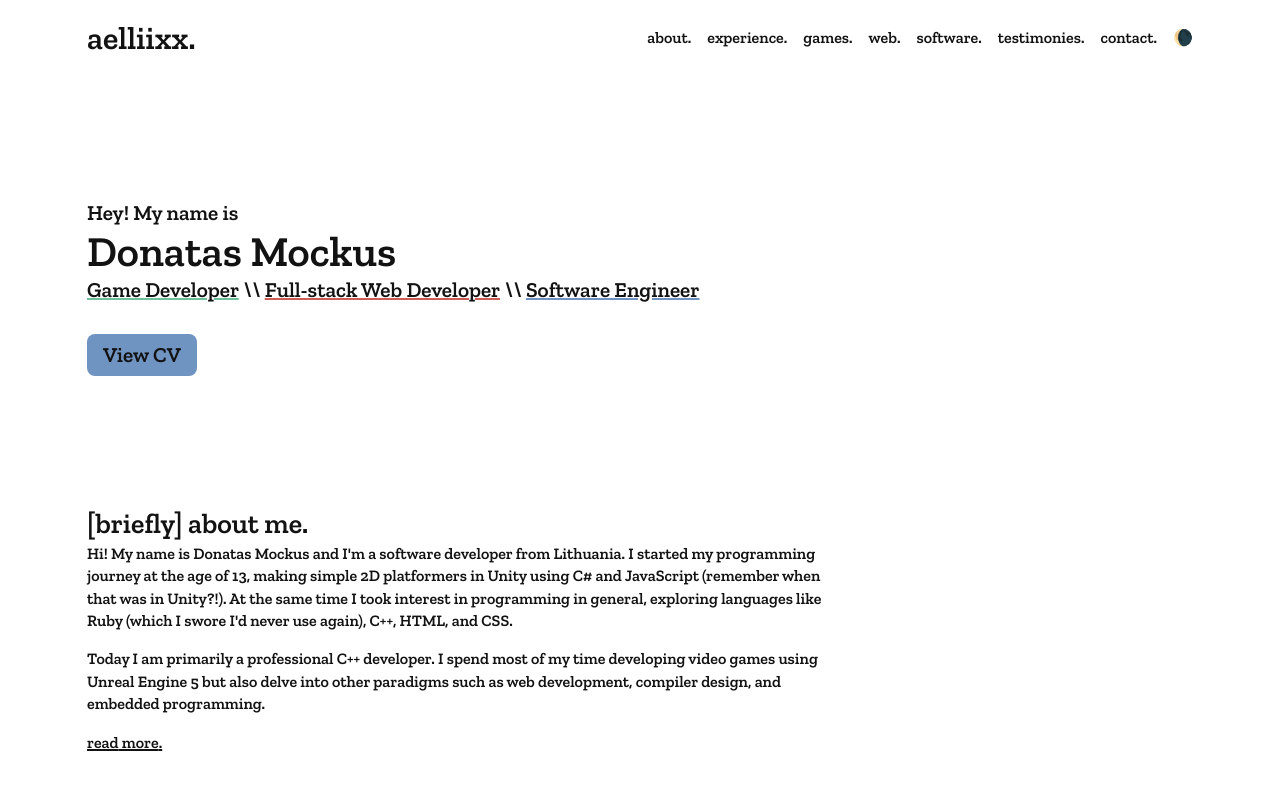
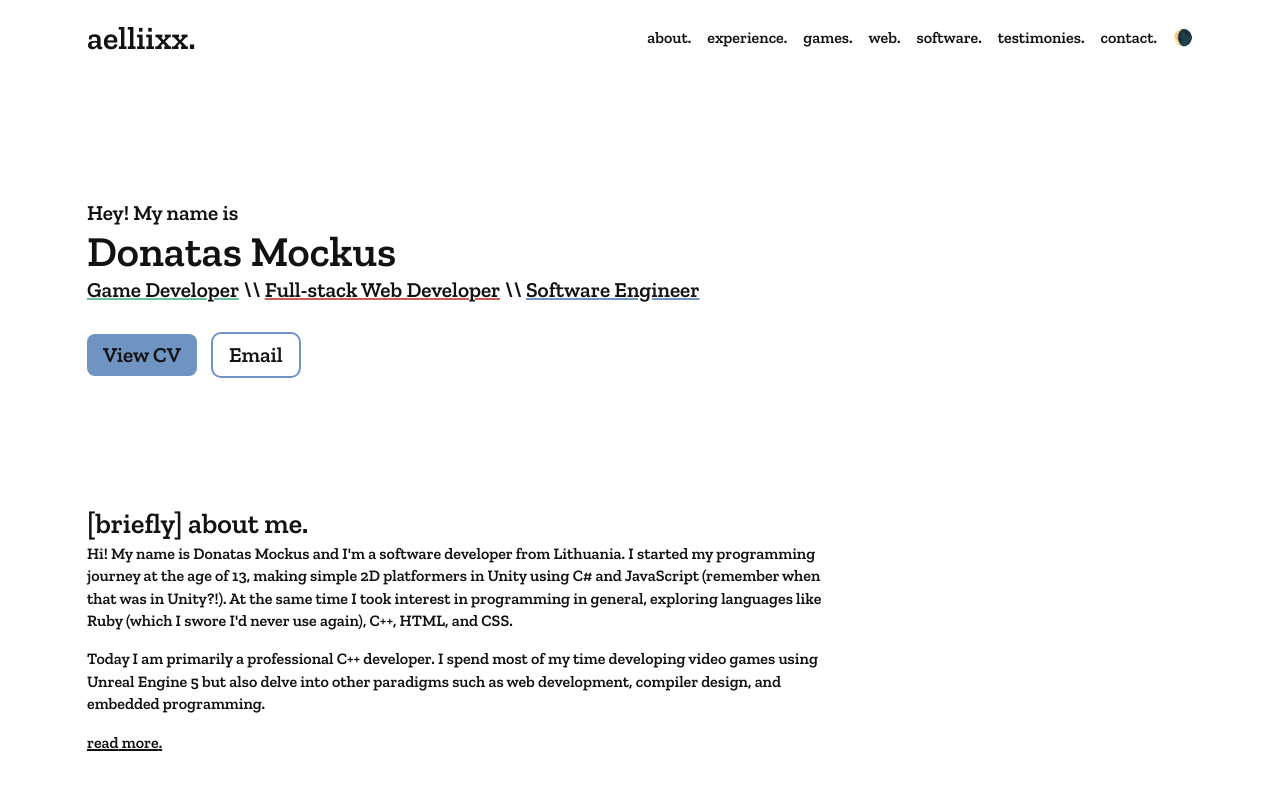
Before and after one commit to aelliixx/aelliixx-personal, a Next.js app: page / in a window 1280 px wide. Shown: the top 800 px of the page. Built offline with nearby package versions, Linux system fonts and the light colour scheme.

Commit message:
Home: cta styling

```diff
--- a/src/app/page.module.scss
+++ b/src/app/page.module.scss
@@ -61,10 +61,12 @@
     font-weight: bold;
   }
 
-  a {
-    margin-block-start: 2rem;
-  }
+}
 
+.cta {
+  display: flex;
+  gap: 1rem;
+  margin-block-start: 2rem;
 }
 
 @keyframes fadeIn {
@@ -76,18 +78,29 @@
   }
 }
 
-.button {
+.btn, .alt_button {
   padding: 0.5rem 1rem;
   width: fit-content;
   border-radius: 0.5rem;
-  background-color: var(--dark-blue);
   text-decoration: none;
 
   transition: background-color 1s ease-out, color 1s ease-out;
 }
 
-body[data-dark=false] .button {
+.btn {
+  background-color: var(--dark-blue);
+}
+
+.alt_button {
+  outline: 2px solid var(--dark-blue);
+}
+
+body[data-dark=false] .btn {
   background-color: var(--blue);
+}
+
+body[data-dark=false] .alt_button {
+  outline-color: var(--blue);
 }
 
 .about {
--- a/src/app/page.tsx
+++ b/src/app/page.tsx
@@ -86,9 +86,9 @@ export default function Home() {
                         <a href={"#software"}>software.</a>
                         <a href={"#testimonies"}>testimonies.</a>
                         <a href={"#contact"}>contact.</a>
-                    <button className="text_button no_underline"
-                            onClick={toggleDarkMode}>{darkMode ? "☀️" : "🌘"}
-                    </button>
+                        <button className="text_button no_underline"
+                                onClick={toggleDarkMode}>{darkMode ? "☀️" : "🌘"}
+                        </button>
                     </nav>
                 </div>
             </header>
@@ -100,7 +100,10 @@ export default function Home() {
                         className="underline_green">Game Developer</span> \&#8288;\ <span className="underline_red">Full-stack Web Developer</span> \&#8288;\ <span
                     className="underline_blue">Software Engineer</span>
                 </h2>
-                <a href={"#work"} className={styles.button}>View CV</a>
+                <div className={styles.cta}>
+                    <a href={"#work"} className={styles.btn}>View CV</a>
+                    <Link href={"mailto:mockus49@gmail.com"} className={styles.alt_button}>Email</Link>
+                </div>
             </div>
             <section className={styles.about} id="about">
                 <h2>{!readMore && <span>
@@ -243,7 +246,8 @@ export default function Home() {
                                 Unreal
                                 Engine 5. </p>
                             <p>
-                                The artwork you see here is done by the amazing <Link href={"https://www.artstation.com/keeganblazey"}>Keegan Blazey</Link>.
+                                The artwork you see here is done by the amazing <Link
+                                href={"https://www.artstation.com/keeganblazey"}>Keegan Blazey</Link>.
                             </p>
                             <div className={styles.tech}>
                                 <p>Tech:</p>
```
